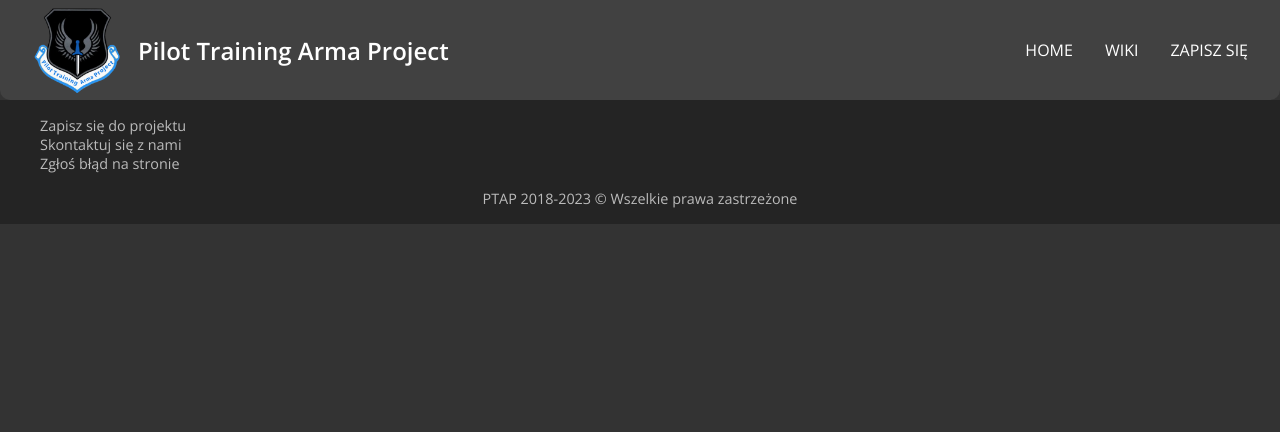
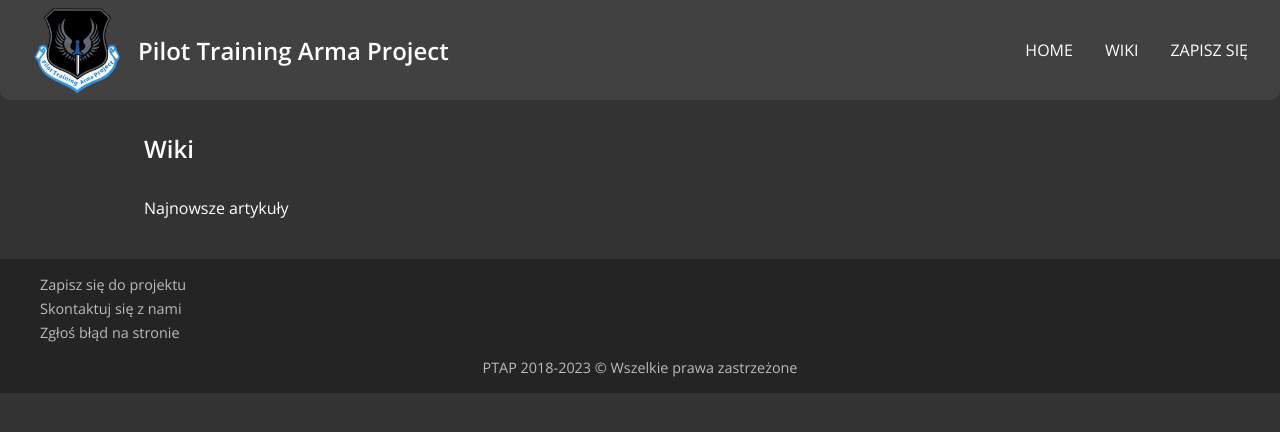
Before and after one commit to Pawel2923/PTAP, a React (Create React App) app: page /wiki in a window 1280 px wide. Shown: the top 432 px of the page. Built offline with nearby package versions, Linux system fonts and the light colour scheme.

Commit message:
Update react-router

```diff
--- a/package.json
+++ b/package.json
@@ -6,9 +6,9 @@
     "@testing-library/jest-dom": "^5.16.5",
     "@testing-library/react": "^13.3.0",
     "@testing-library/user-event": "^13.5.0",
+    "lazyframe": "^2.2.7",
     "react": "^18.2.0",
     "react-dom": "^18.2.0",
-    "react-router-dom": "^6.3.0",
     "react-scripts": "5.0.1",
     "web-vitals": "^2.1.4"
   },
@@ -35,5 +35,9 @@
       "last 1 firefox version",
       "last 1 safari version"
     ]
+  },
+  "devDependencies": {
+    "@babel/plugin-proposal-private-property-in-object": "^7.21.11",
+    "react-router-dom": "^6.14.1"
   }
 }
--- a/src/App.js
+++ b/src/App.js
@@ -1,14 +1,7 @@
-import { Route, Routes } from "react-router-dom";
+import { Outlet } from "react-router-dom";
 
 import Nav from "./components/Nav/Nav";
-import Home from "./components/Home/Home";
-import Wiki from "./components/Wiki/Wiki";
-import SignUp from "./components/SignUp/SignUp";
-import Footer from "./components/Footer/Footer";
-import Search from "./components/Search/Search";
-import articleList from "./components/data/ArticleList.json";
-import Flight from "./components/Wiki/Articles/Flight";
-import Error404 from "./components/Error/Error404";
+import Footer from "./components/Footer/Footer"
 import WidthProvider from "./store/WidthProvider";
 import "./icons/style.css";
 
@@ -16,14 +9,7 @@ function App() {
   return (
     <WidthProvider>
       <Nav />
-      <Routes>
-        <Route path="/" element={<Home />} />
-        <Route path="/wiki" exact element={<Wiki />} />
-        {articleList.map((item, key) => <Route key={key} path={item.address} exact element={item.element} />)}
-        <Route path="/rejestracja" element={<SignUp />} />
-        <Route path="/szukaj" element={<Search />} />
-        <Route path="*" element={<Error404 />} />
-      </Routes>
+      <Outlet />
       <Footer />
     </WidthProvider>
   );
--- a/src/components/Error/Error404.js
+++ b/src/components/Error/Error404.js
@@ -24,7 +24,7 @@ const Error404 = () => {
         <h2>Błąd 404</h2>
       </header>
       <div>
-        <p>Nie znaleziono strony. Wróć na stronę główną: </p>
+        <p>Nie znaleziono strony.</p>
         <Button onClick={buttonClickHandler}>Strona główna</Button>
       </div>
     </main>
--- a/src/components/Footer/Footer.module.css
+++ b/src/components/Footer/Footer.module.css
@@ -11,6 +11,18 @@
   list-style-type: none;
 }
 
+.footer ul li:first-child {
+  margin-top: 0;
+}
+
+.footer ul li:last-child {
+  margin-bottom: 0;
+}
+
+.footer ul li {
+  margin: 0.3rem 0;
+}
+
 .footer a {
   color: #bbbbbb;
 }
--- a/src/components/Nav/MobileMenu.js
+++ b/src/components/Nav/MobileMenu.js
@@ -1,6 +1,6 @@
 import { useEffect, useState } from "react";
 import ReactDOM from "react-dom";
-import { Link, useLocation } from "react-router-dom";
+import { NavLink, useLocation } from "react-router-dom";
 
 import classes from "./MobileMenu.module.css";
 
@@ -49,7 +49,7 @@ const MobileMenu = () => {
       <ul>
         {linksList.map((link) => (
           <li key={link.name}>
-            <Link
+            <NavLink
               to={link.path}
               className={
                 verifyLink(currentLocation, link.path) ? classes.highlight : ""
@@ -61,7 +61,7 @@ const MobileMenu = () => {
                 <i className={link.icon}></i>
               )}
               {link.name}
-            </Link>
+            </NavLink>
           </li>
         ))}
       </ul>
--- a/src/components/Nav/Nav.js
+++ b/src/components/Nav/Nav.js
@@ -1,5 +1,5 @@
 import React, { useContext } from "react";
-import { Link, useNavigate } from "react-router-dom";
+import { NavLink, useNavigate } from "react-router-dom";
 
 import MobileMenu from "./MobileMenu";
 import WidthContext from "../../store/width-context";
@@ -31,13 +31,13 @@ const Nav = () => {
       </div>
       <ul>
         <li>
-          <Link to="/">HOME</Link>
+          <NavLink to="/">HOME</NavLink>
         </li>
         <li>
-          <Link to="/wiki">WIKI</Link>
+          <NavLink to="/wiki">WIKI</NavLink>
         </li>
         <li>
-          <Link to="/rejestracja">ZAPISZ SIĘ</Link>
+          <NavLink to="/rejestracja">ZAPISZ SIĘ</NavLink>
         </li>
       </ul>
     </React.Fragment>
--- a/src/components/UI/Video.js
+++ b/src/components/UI/Video.js
@@ -1,9 +1,15 @@
+import lazyframe from "lazyframe";
+
 const Video = (props) => {
+  const onTouchStart = () => {};
+  document.addEventListener('touchstart', onTouchStart, {passive: true});
+  lazyframe(".lazyframe");
+
   return (
     <div className={props.video}>
-      <h5>{props.header ? props.header : ""}</h5>
+      <p>{props.header ? props.header : ""}</p>
       <iframe
-        className={props.className ? props.className : ""}
+        className={`${props.className ? props.className : ""} lazyframe`}
         width={props.width ? props.width : "560"}
         height={props.height ? props.height : "315"}
         src={props.src ? props.src : ""}
--- /dev/null
+++ b/src/components/Wiki/Articles/Intro.js
@@ -0,0 +1,12 @@
+const Intro = () => {
+  return (
+    <section className="section">
+      <header>
+        <h2>Wiki</h2>
+      </header>
+      <p>Najnowsze artykuły</p>
+    </section>
+  );
+};
+
+export default Intro;
--- a/src/components/Wiki/Wiki.js
+++ b/src/components/Wiki/Wiki.js
@@ -1,28 +1,12 @@
 import { useEffect, useContext } from "react";
-import { useNavigate, useParams } from "react-router-dom";
+import { Outlet, useNavigate } from "react-router-dom";
 
 import WidthContext from "../../store/width-context";
 import SearchInput from "../Search/SearchInput";
 
 const Wiki = () => {
   const navigate = useNavigate();
-  const params = useParams();
   const { width } = useContext(WidthContext);
-
-  useEffect(() => {
-    if (params.contentId) {
-      const block = document.getElementById(params.contentId);
-
-      if (!block) {
-        console.error("Nieprawidłowy parametr. Nie wykryto elementu");
-        return;
-      }
-
-      const blockPosY = block.offsetTop - 50;
-
-        window.scrollTo({ top: blockPosY });
-    }
-  }, [params]);
 
   useEffect(() => {
     const footer = document.querySelector("footer");
@@ -38,6 +22,7 @@ const Wiki = () => {
   return (
     <main>
       {width <= 480 && <SearchInput onClick={searchInputClickHandler} />}
+      <Outlet />
     </main>
   );
 };
--- a/src/components/data/ArticleList.json
+++ b/src/components/data/ArticleList.json
@@ -1,4 +1,9 @@
 [
+  {
+    "name":"Wprowadzenie",
+    "element": "Intro",
+    "address": "/wiki"
+  },
   {
     "name": "Modele lotu w Armie 3",
     "element": "Flight",
--- a/src/index.css
+++ b/src/index.css
@@ -3,6 +3,7 @@
 * {
   margin: 0;
   font-family: "Open Sans", sans-serif;
+  font-display: fallback;
   box-sizing: border-box;
 }
 
@@ -35,8 +36,6 @@ main p {
   margin: 0.5rem 0;
 }
 
-/* Link styles */
-
 a {
   color: #3b9add;
   text-decoration: none;
@@ -55,8 +54,6 @@ a:active {
   }
 }
 
-/* Reset button styles */
-
 button {
   border: none;
   margin: 0;
@@ -66,25 +63,16 @@ button {
   text-align: inherit;
   background: transparent;
   -webkit-tap-highlight-color: transparent !important;
-
-  /* inherit font & color from ancestor */
   color: inherit;
   font: inherit;
-
-  /* Normalize `line-height`. Cannot be changed from `normal` in Firefox 4+. */
   line-height: normal;
-
-  /* Corrects font smoothing for webkit */
   -webkit-font-smoothing: inherit;
   -moz-osx-font-smoothing: inherit;
-
-  /* Corrects inability to style clickable `input` types in iOS */
   -moz-appearance: none;
   appearance: none;
   -webkit-appearance: none;
 }
 
-/* Remove excess padding and border in Firefox 4+ */
 button::-moz-focus-inner {
   border: 0;
   padding: 0;
@@ -96,8 +84,6 @@ button:focus:not(:focus-visible) {
 button:focus:not(:-moz-focusring) {
   outline: none;
 }
-
-/* Input styles */
 
 input {
   border: 2px solid gray;
@@ -111,8 +97,6 @@ input:focus-visible {
   border-color: #3b9add;
 }
 
-/* Remove clean search input */
-
 input[type="search"]::-webkit-search-decoration,
 input[type="search"]::-webkit-search-cancel-button,
 input[type="search"]::-webkit-search-results-button,
@@ -125,6 +109,10 @@ input[type="search"]::-webkit-search-results-decoration {
   margin-left: auto;
   margin-right: auto;
   overflow: hidden;
+}
+
+.section:first-of-type {
+  padding-top: 2rem;
 }
 
 .section h2 {
--- a/src/index.js
+++ b/src/index.js
@@ -1,14 +1,46 @@
-import React from 'react';
-import ReactDOM from 'react-dom/client';
-import { BrowserRouter } from "react-router-dom";
-import './index.css';
-import App from './App';
+import React from "react";
+import ReactDOM from "react-dom/client";
+import {
+  createBrowserRouter,
+  createRoutesFromElements,
+  Route,
+  RouterProvider,
+} from "react-router-dom";
 
-const root = ReactDOM.createRoot(document.getElementById('root'));
-root.render(
+import App from "./App";
+import Home from "./components/Home/Home";
+import Wiki from "./components/Wiki/Wiki";
+import Intro from "./components/Wiki/Articles/Intro";
+import SignUp from "./components/SignUp/SignUp";
+import Flight from "./components/Wiki/Articles/Flight";
+import Search from "./components/Search/Search";
+import Error404 from "./components/Error/Error404";
+import WidthProvider from "./store/WidthProvider";
+import "./icons/style.css";
+import "./index.css";
+
+const router = createBrowserRouter(
+  createRoutesFromElements(
+    <React.Fragment>
+      <Route path="/" element={<App />}>
+        <Route index element={<Home />} />
+        <Route path="wiki" element={<Wiki />}>
+          <Route index element={<Intro />} />
+          <Route path="modele-lotu" element={<Flight />} />
+        </Route>
+        <Route path="rejestracja" element={<SignUp />} />
+        <Route path="szukaj" element={<Search />} />
+        <Route path="*" element={<Error404 />} />
+      </Route>
+      <Route path="*" element={<Error404 />} />
+    </React.Fragment>
+  )
+);
+
+ReactDOM.createRoot(document.getElementById("root")).render(
   <React.StrictMode>
-    <BrowserRouter>
-      <App />
-    </BrowserRouter>
+    <WidthProvider>
+      <RouterProvider router={router} />
+    </WidthProvider>
   </React.StrictMode>
 );
```
Also changed, not shown: 1 other file (tests, documents, lock files or other folders).
